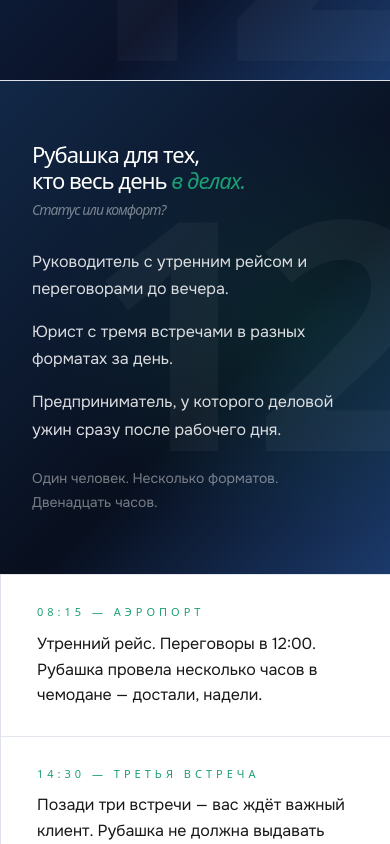
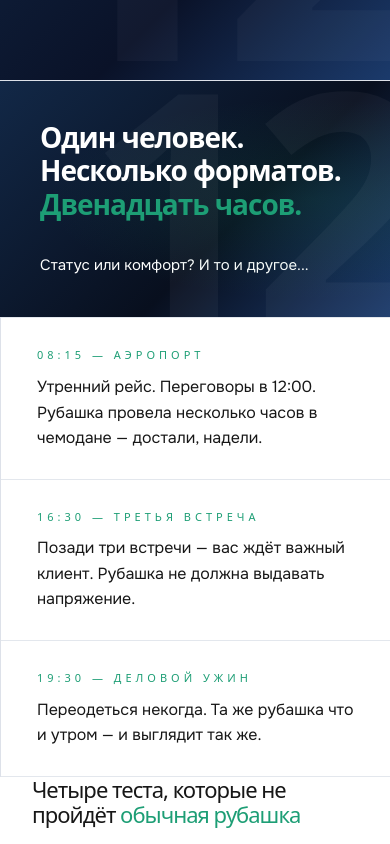
Before and after one commit to 1975pnv-lab/Cityphase, a Next.js app: page /12-hours in a window 390 px wide. Shown: the part 1580-2424 px from the top of the page. Built offline with nearby package versions, Linux system fonts and the light colour scheme.

Commit message:
feat: S2 левый блок — Один человек, Двенадцать часов зелёным, 16:30

```diff
--- a/app/12-hours/page.js
+++ b/app/12-hours/page.js
@@ -805,22 +805,19 @@ const PAGE_HTML = `<!-- NAV -->
 
 <!-- S2 FOR WHOM — portrait left, scenarios right -->
 <section class="sec" id="s2">
-  <div class="whom-banner rl">
-    <h2 class="whom-headline">Рубашка для тех,<br>кто весь день <em>в делах.</em><br><span style="font-size:clamp(14px,1.6vw,22px);color:rgba(255,255,255,.45);font-style:italic">Статус или комфорт?</span></h2>
-    <div style="display:flex;flex-direction:column;gap:16px;position:relative;z-index:1">
-      <p style="font-family:var(--body);font-size:clamp(16px,1.6vw,20px);font-weight:400;color:rgba(255,255,255,.85);line-height:1.7">Руководитель с утренним рейсом и переговорами до вечера.</p>
-      <p style="font-family:var(--body);font-size:clamp(16px,1.6vw,20px);font-weight:400;color:rgba(255,255,255,.85);line-height:1.7">Юрист с тремя встречами в разных форматах за день.</p>
-      <p style="font-family:var(--body);font-size:clamp(16px,1.6vw,20px);font-weight:400;color:rgba(255,255,255,.85);line-height:1.7">Предприниматель, у которого деловой ужин сразу после рабочего дня.</p>
-      <p style="font-family:var(--body);font-size:clamp(14px,1.2vw,15px);font-weight:400;color:rgba(255,255,255,.45);line-height:1.7;margin-top:8px">Один человек. Несколько форматов. Двенадцать часов.</p>
-    </div>
-  </div>
+  <div class="whom-banner rl" style="display:flex;flex-direction:column;align-items:flex-start;justify-content:center;padding:clamp(40px,6vw,80px);">
+    <h2 class="whom-headline" style="font-size:clamp(28px,3.5vw,52px);line-height:1.2;margin-bottom:32px;font-weight:700;color:#fff;">
+      Один человек.<br>Несколько форматов.<br><span style="color:var(--teal);font-style:normal;">Двенадцать часов.</span>
+    </h2>
+    <p style="font-family:var(--body);font-size:clamp(15px,1.4vw,18px);font-weight:400;color:#fff;line-height:1.6;">Статус или комфорт? И то и другое...</p>
+  </div>  </div>
   <div class="whom-right rr">
     <div class="scenario">
       <span class="sc-time">08:15 — Аэропорт</span>
       <p class="mtext">Утренний рейс. Переговоры в 12:00. Рубашка провела несколько часов в чемодане — достали, надели.</p>
     </div>
     <div class="scenario">
-      <span class="sc-time">14:30 — Третья встреча</span>
+      <span class="sc-time">16:30 — Третья встреча</span>
       <p class="mtext">Позади три встречи — вас ждёт важный клиент. Рубашка не должна выдавать напряжение.</p>
     </div>
     <div class="scenario">
```
